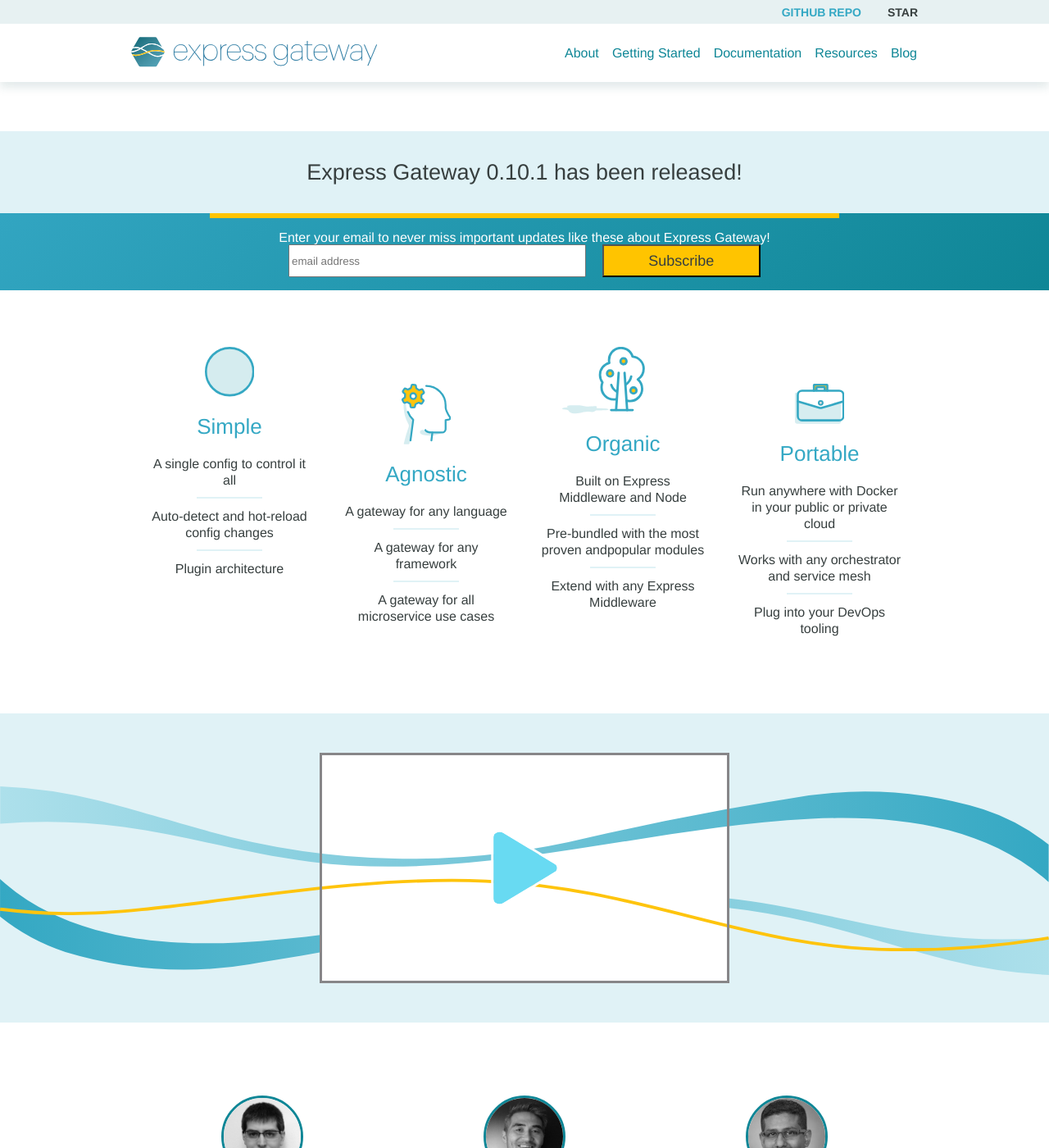
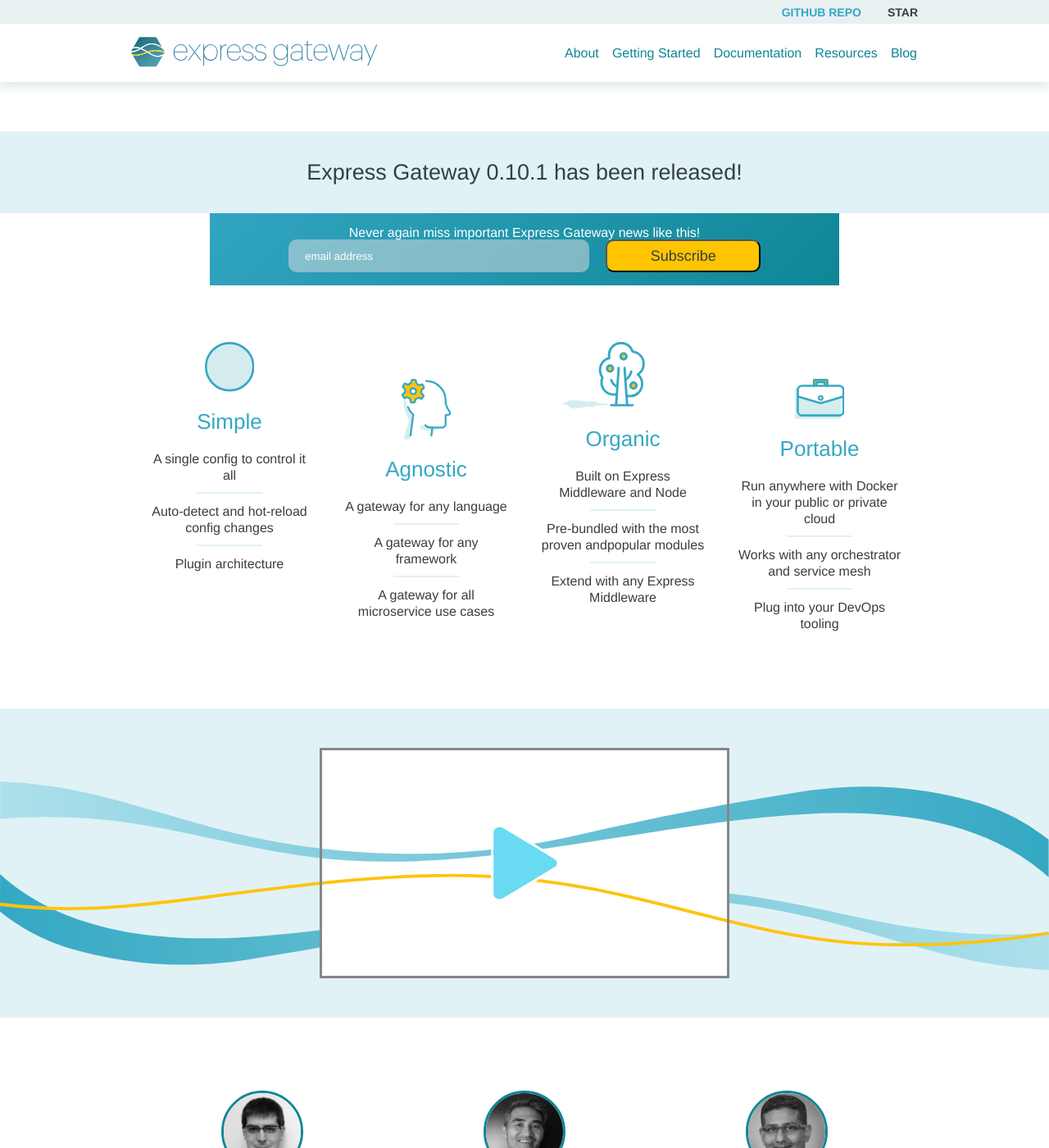
Before and after one commit to ExpressGateway/express-gateway.io, a Jekyll site: the page built from index.md, in a window 1280 px wide and 1400 px high, scrolled down 711 px. Shown: the whole window at 82% size. Built offline with Jekyll 4.4.1, drawn with Linux system fonts in a browser that asks for light colours; nearby versions of some CDN libraries; some web fonts are replaced; comment, search, counter and statistics services are not loaded.

Commit message:
homepage tweaks

```diff
--- a/_includes/mailchimp.html
+++ b/_includes/mailchimp.html
@@ -1,7 +1,7 @@
 <div id="mc_embed_signup">
 <form action="//lunchbadger.us15.list-manage.com/subscribe/post-json?u=549503b83890ed5a93a8f2607&amp;id=d079cf2c90&amp;c=?" method="get" id="mc-embedded-subscribe-form" name="mc-embedded-subscribe-form" class="validate" target="_blank" novalidate>
     <div id="mc_embed_signup_scroll">
-    <label for="mce-EMAIL">Enter your email to never miss important updates like these about Express Gateway!</label>
+    <label for="mce-EMAIL">Never again miss important Express Gateway news like this!</label>
     <section class="email-form-inputs">
       <input type="email" value="" name="EMAIL" class="email" id="mce-EMAIL" placeholder="email address" required>
       <input type="submit" value="Subscribe" name="subscribe" id="mc-embedded-subscribe" class="button flex-center">
--- a/_layouts/home.html
+++ b/_layouts/home.html
@@ -71,13 +71,14 @@
           </li>
         </ul>
       <section class="screencast-feature">
-        {% include icon-play-button.svg %}
+
         <div class="video-border moveback">
 
         </div>
         {% include wave-video-bg.svg %}
         <div class="video-container">
         </div>
+        {% include icon-play-button.svg %}
         {% include wave-video-single-bg.svg %}
       </section>
 
--- a/_sass/_layout.scss
+++ b/_sass/_layout.scss
@@ -261,7 +261,15 @@
       top: 0;
       left: 50%;
       margin-left: -250px;
-      transition: all 1.25s;
+      transition: all 1.25s, background-color, .2s;
+      &:hover {
+        cursor: pointer;
+      }
+
+      &:hover + #icon-play-button {
+        transform: scale(1.2);
+      }
+
       &.videoplay {
         transform: scale(1.2);
       }
@@ -432,18 +440,17 @@
   .emailform {
     width: 100%;
     display: flex;
-    background: #32a5c1; /* Old browsers */
-    background: -moz-linear-gradient(-45deg, #32a5c1 0%, #0f8696 100%); /* FF3.6-15 */
-    background: -webkit-linear-gradient(-45deg, #32a5c1 0%,#0f8696 100%); /* Chrome10-25,Safari5.1-6 */
-    background: linear-gradient(135deg, #32a5c1 0%,#0f8696 100%); /* W3C, IE10+, FF16+, Chrome26+, Opera12+, Safari7+ */
-    filter: progid:DXImageTransform.Microsoft.gradient( startColorstr='#32a5c1', endColorstr='#0f8696',GradientType=1 ); /* IE6-9 fallback on horizontal gradient */
-    font-family: $font-family;
+    background-color: $color-background;
 
     #mc_embed_signup {
-      background: transparent;
+      background: #32a5c1; /* Old browsers */
+      background: -moz-linear-gradient(-45deg, #32a5c1 0%, #0f8696 100%); /* FF3.6-15 */
+      background: -webkit-linear-gradient(-45deg, #32a5c1 0%,#0f8696 100%); /* Chrome10-25,Safari5.1-6 */
+      background: linear-gradient(135deg, #32a5c1 0%,#0f8696 100%); /* W3C, IE10+, FF16+, Chrome26+, Opera12+, Safari7+ */
+      filter: progid:DXImageTransform.Microsoft.gradient( startColorstr='#32a5c1', endColorstr='#0f8696',GradientType=1 ); /* IE6-9 fallback on horizontal gradient */
+      font-family: $font-family;
       min-width: 60%;
       padding: 1rem 0;
-      border-top: 6px solid $color-highlight;
 
       form {
         text-align: center;
@@ -468,6 +475,26 @@
           display: flex;
           flex: 4;
           font-family: $font-family;
+          border-radius: 10px;
+          color: white;
+          background: rgba(225,225,225,.5);
+          border: none;
+          padding-left: 1.25rem;
+          &::-webkit-input-placeholder {
+            color: $color-background;
+          }
+          &::-moz-placeholder {
+            color: $color-background;
+          }
+          &:-ms-input-placeholder {
+            color: $color-background;
+          }
+          &:-moz-placeholder {
+            color: $color-background;
+          }
+          &::placeholder {
+            color: $color-background;
+          }
         }
 
         #mc-embedded-subscribe {
@@ -479,6 +506,7 @@
           margin: 0;
           font-size: $font-size-18;
           font-family: $font-family;
+          border-radius: 10px;
         }
       }
     }
```
